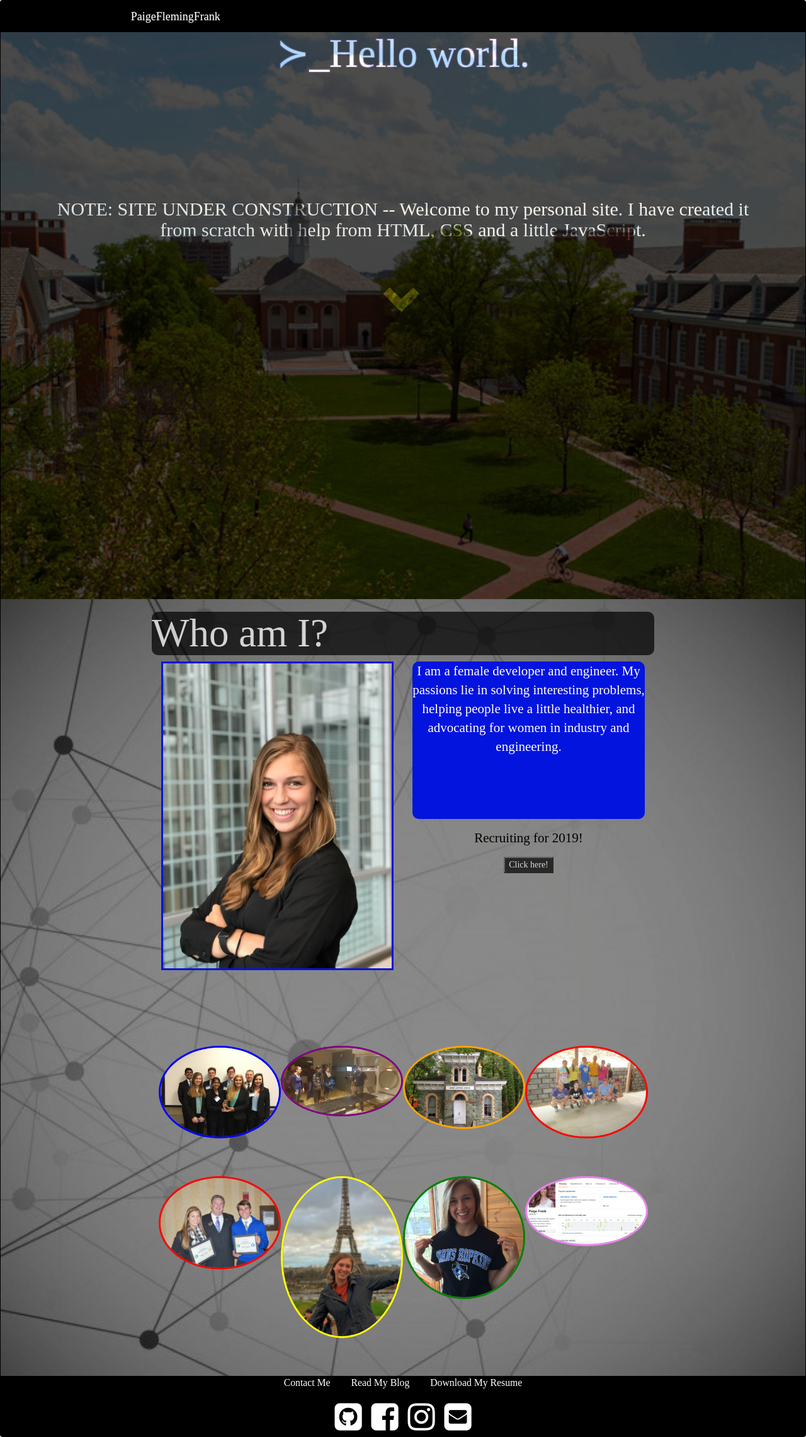
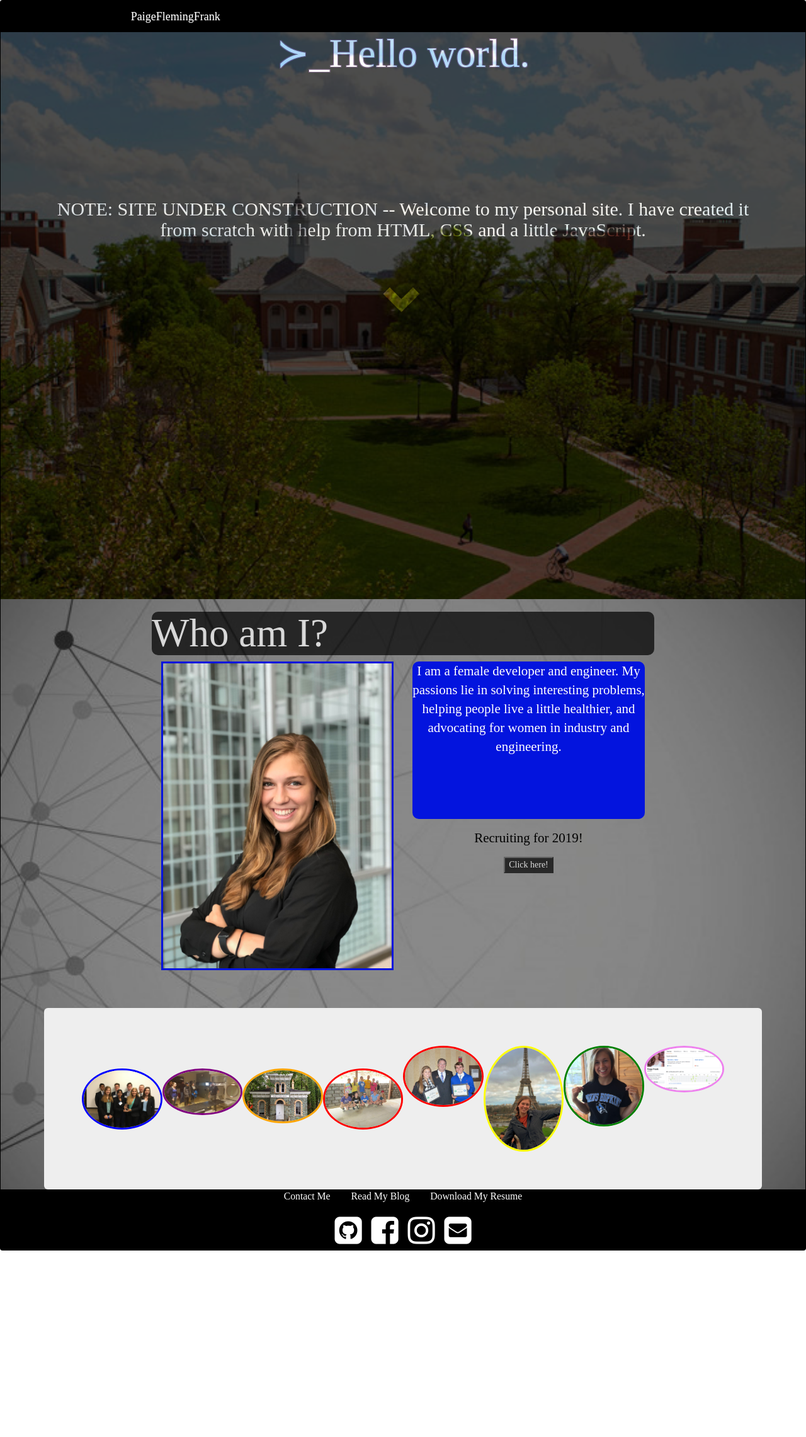
Before and after one commit to pfrank7/pfrank7.github.io, a Jekyll site: the page built from index.html, in a window 1280 px wide. Shown: the whole page at 63% size. Built offline with Jekyll 4.4.1, drawn with Linux system fonts in a browser that asks for light colours; nearby versions of some CDN libraries; after the commit the page ends 1985 px from its top, so only the background shows below that.

Commit message:
Update index.html

```diff
--- a/index.html
+++ b/index.html
@@ -129,7 +129,7 @@ title: Paige Frank
 					<h1 style = "color:white; background-color:black; border-radius:10px; opacity:.7;" > Want to know more? </h1>
 				</div>
 			</div-->
-			<div class = "container" id = "port margin">
+			<div class = "jumbotron" id = "port margin">
 			<div class = "row text-center" id = "margin">
 				<div class = "col-sm-3">
 					<a href = "pfrank7.github.io/DesignTeam.html">
```
